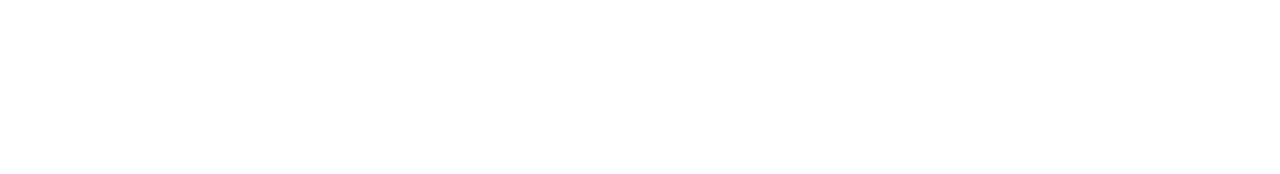
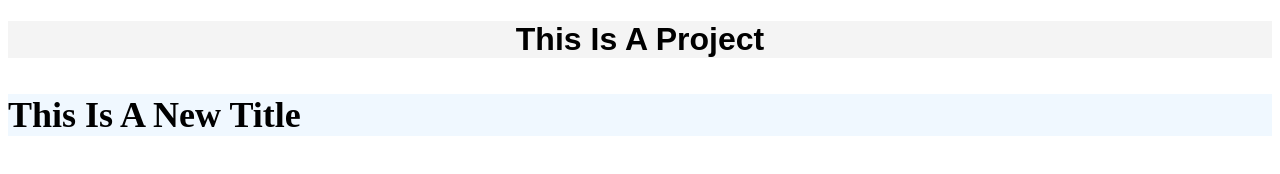
Before and after one commit to capstone-trainings/e-commerce, a plain HTML site: page index.html in a window 1280 px wide. Drawn offline with Linux system fonts and the light colour scheme.

Commit message:
developing header

```diff
--- a/index.css
+++ b/index.css
@@ -1,10 +1,14 @@
 /* css for header */
-header h2 {
-
+header h1 {
+text-align: center;
+background-color: #f4f4f4;
+font-family: Arial, Helvetica, sans-serif;
 }
 
-header p {
-
+header h3 {
+background-color: aliceblue;
+font-size: 36px;
+transition: color .5s;
 }
 /* .\end */
 
--- a/index.html
+++ b/index.html
@@ -10,7 +10,8 @@
 <body>
     <!-- header Malik -->
     <header>
-
+        <h1>This Is A Project</h1>
+        <h3>This Is A New Title</h3>
     </header>
 
     <!-- main Ilir -->
```
